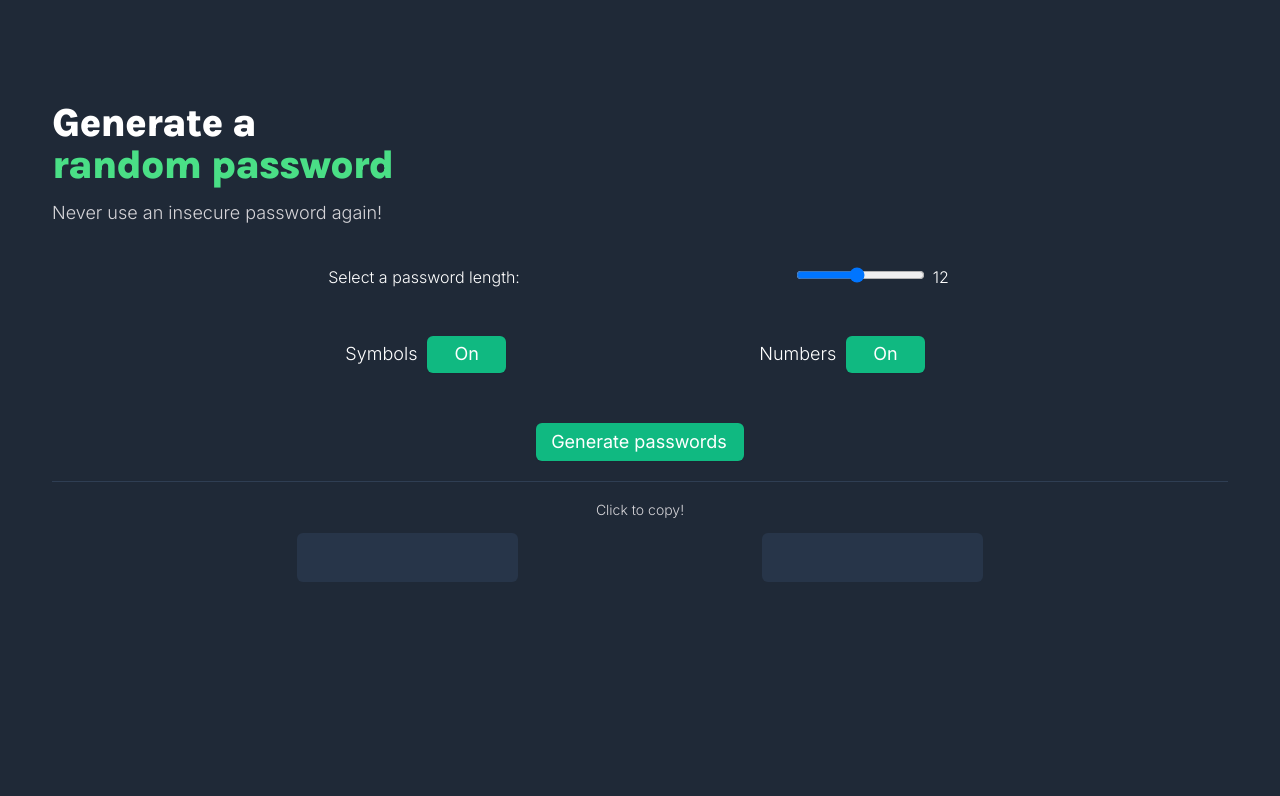
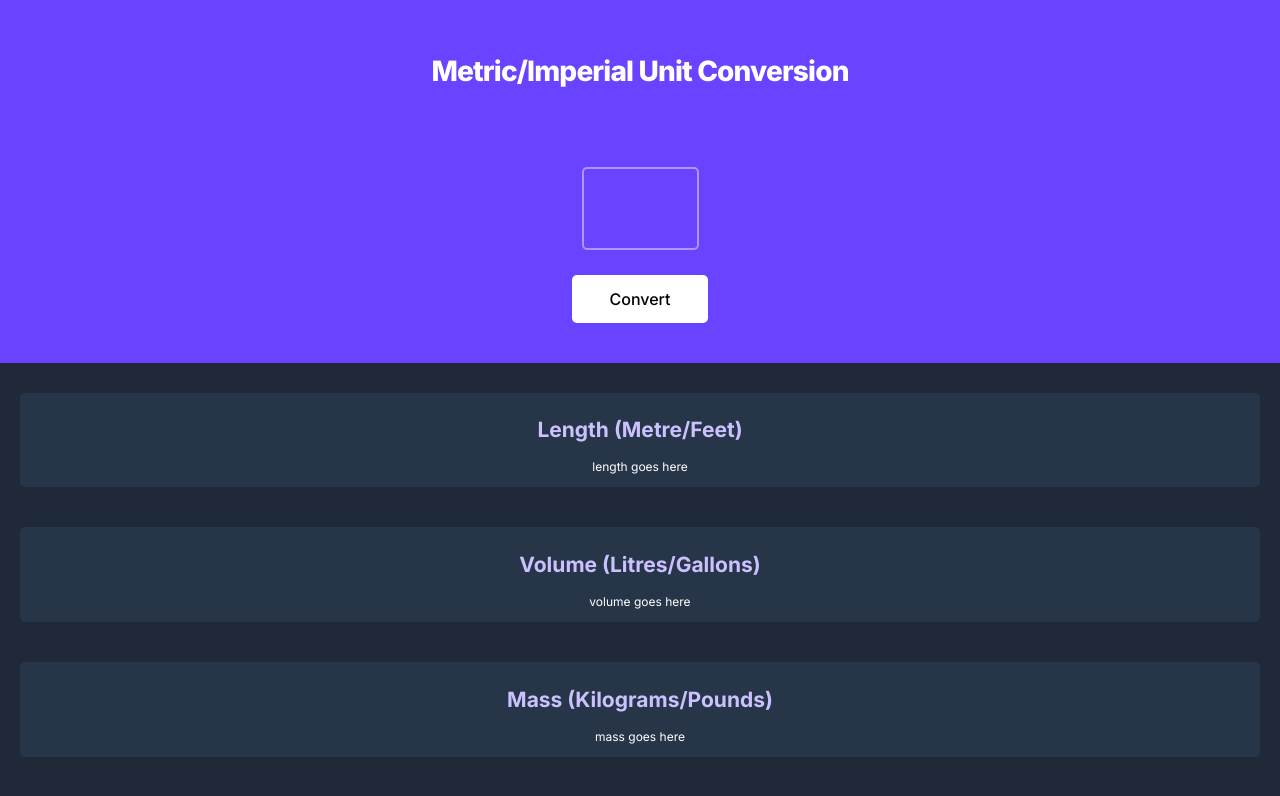
Before and after one commit to Hashim332/password_generator, a website built with Vite: page index.html in a window 1280 px wide. Built offline with nearby package versions, Linux system fonts and the light colour scheme.

Commit message:
Initial commit

```diff
--- a/index.css
+++ b/index.css
@@ -1,138 +1,128 @@
-body {
-  background: #1f2937;
-  color: white;
-  margin: 115px 52px;
+
+
+html, body {
+  height: 100%; /* Ensure HTML and body take up the full height of the viewport */
+  margin: 0; /* Remove default margin */
   font-family: Inter;
-  font-size: 18px;
-  font-style: normal;
-  font-weight: 300;
+}
+
+.section-1{
+    background: #6943FF;
+    display: flex;
+    flex-direction: column;
+}
+
+.section-2{
+    background: #1F2937;
+    display: flex;
+    flex-direction: column;
+    height: 100%;
+    padding: 10px 0px;
+    font-family: Inter;
+    font-size: 14px;
+    font-weight: 400;
+    line-height: 20px;
+    text-align: center;
+    color: #FFFFFF;
+
 }
 
 h1 {
-  color: var(--white, #fff);
-  font-family: Karla;
-  font-size: 40px;
-  font-style: normal;
-  font-weight: 800;
-  line-height: 15px; /* 100% */
-  letter-spacing: -1px;
+    /* font-family: Inter; */
+    font-size: 28px;
+    font-weight: 800;
+    line-height: 38px;
+    letter-spacing: -0.03em;
+    text-align: center;
+    color: #FFFFFF;
+    padding: 33px
 }
 
-.green-header {
-  color: #4adf86;
+.container1{
+    display: flex;
+    flex-direction: column;
+    align-items: center;
+    justify-content: center;
 }
 
-.subheader {
-  color: var(--Medium-grey, #d5d4d8);
-  /* text-xl/leading-7/font-normal */
-  font-family: Inter;
-  font-size: 18px;
-  font-style: normal;
-  font-weight: 300;
-  line-height: 28px; /* 140% */
+input{
+  background: transparent;
+  border: solid 2px #B295FF;
+  border-radius: 5px;
+  width: 117px;
+  height: 83px;
+  margin: 25px;
+  color: #FFFFFF;
+  font-size: 58px;
+  font-weight: 800;
+  line-height: 24.39px;
+  text-align: center;
+  padding: 10px;
 }
 
-button {
-  display: inline-flex;
-  padding: 9px 17px 9px 15px;
-  justify-content: center;
-  align-items: center;
-  border-radius: 6px;
-  background: #10b981;
-  box-shadow: 0px 1px 2px 0px rgba(0, 0, 0, 0.05);
-  color: white;
-  border: 1px;
-}
 
-button:focus {
+input:focus {
   outline: none;
 }
 
-.horizontal-rule {
-  width: 100%;
-  height: 1px;
-  background: #2f3e53; /* Set the color of the line */
-  margin: 20px 0; /* Adjust the margin as needed */
+button{
+    background-color: #FFFFFF;
+    color: #000000;
+    border-radius: 5px;
+    border:none;
+    margin-bottom:40px;
+    font-family: Inter;
+    font-size: 16px;
+    font-weight: 500;
+    line-height: 24px;
+    padding: 12px 38px;
 }
 
-.slider {
-  font-family: Inter;
-  font-size: 16px;
-  font-weight: 300;
-  display: flex;
-  margin: 10px 0px;
-  margin-top: 40px;
-  justify-content: space-evenly;
-  align-items: baseline;
+button:focus{
+    outline: none;
 }
 
-#slider-value-el {
-  padding: 3px;
+h2{
+    color: #CCC1FF;
 }
 
-input[type="range"]:focus {
-  outline: none;
+.length-container{
+    display: flex;
+    flex-direction: column;
+    background: #273549;
+    margin: 20px;
+    border-radius: 5px;
+    padding: 10px;
+
 }
 
-.toggles {
-  display: flex;
-  justify-content: space-evenly;
-  margin: 50px;
+.volume-container{
+    display: flex;
+    flex-direction: column;
+    background: #273549;
+    margin: 20px;
+    border-radius: 5px;
+    padding: 10px;
 }
 
-.symbol-button {
-  display: flex;
-  align-items: baseline;
+.mass-container{
+    display: flex;
+    flex-direction: column;
+    background: #273549;
+    margin: 20px;
+    border-radius: 5px;
+    padding: 10px;
 }
 
-.number-button {
-  display: flex;
-  align-items: baseline;
+
+#length-conversion{
+     font-size: 12px
 }
 
-#numbers-button {
-  margin: 0px 10px;
-  padding: 8px 27px;
-}
-#symbols-button {
-  margin: 0px 10px;
-  padding: 8px 27px;
+#volume-conversion{
+     font-size: 12px
 }
 
-#generate-button {
-  display: flex;
-  justify-content: center;
+#mass-conversion{
+     font-size: 12px
 }
-
-.passwords {
-  display: flex;
-  justify-content: space-evenly;
-}
-
-.password {
-  border-radius: 6px;
-  background: #273549;
-  width: 211px;
-  height: 39px;
-  color: #55f991;
-
-  text-align: center;
-  font-family: Inter;
-  font-size: 16px;
-  font-style: normal;
-  font-weight: 300;
-  line-height: 32px; /* 200% */
-  padding: 5px;
-}
-
-.password:hover {
-  cursor: pointer;
-}
-
-.ctc {
-  margin-bottom: 15px;
-  color: var(--Medium-grey, #d5d4d8);
-  padding: 0px;
-  text-align: center;
-  font-size: 14px;
-}
--- a/index.html
+++ b/index.html
@@ -1,62 +1,36 @@
 <html>
     <head><link rel="stylesheet" href="https://cdnjs.cloudflare.com/ajax/libs/normalize/8.0.1/normalize.css">
         <link rel="stylesheet" href="index.css">
-        <link rel="preconnect" href="https://fonts.googleapis.com">
-        <link rel="preconnect" href="https://fonts.gstatic.com" crossorigin>
-        <link href="https://fonts.googleapis.com/css2?family=Inter:wght@300;400&family=Karla:wght@400;800&display=swap" rel="stylesheet">
+    <link rel="preconnect" href="https://fonts.googleapis.com">
+    <link rel="preconnect" href="https://fonts.gstatic.com" crossorigin>
+    <link href="https://fonts.googleapis.com/css2?family=Inter:wght@100..900&display=swap" rel="stylesheet">
     </head>
+    <body>
 
-    <body>
-        <div class="header">
-            <h1>Generate a</h1>
-            <h1 class="green-header">random password</h1>
-        </div>
-
-        <div class="subheader">
-            Never use an insecure password again!
-        </div>
-
-        <div class="slider">
-            <label for="slider">Select a password length:</label>
-            <div>
-                <input type="range" id="slider-el" name="slider" min="5" max="20" value="12">
-                <span id="slider-value-el">12</span>
+        <div class="section-1">
+            <h1> Metric/Imperial Unit Conversion </h1>
+            <div class="container1">
+                <input type="text" id="input-el">
+                <button id="input-btn">Convert</button>
             </div>
         </div>
 
-        <div class="toggle-block">
-            <div class="toggles">
-                <div class="symbol-button">
-                    <div> Symbols </div>
-                    <div>
-                        <button id="symbols-button"> On </button>
-                    </div>
-                </div>
+        <div class="section-2">
+            <div class="length-container">
+                <h2> Length (Metre/Feet) </h2>
+                <div id="length-conversion"> </div>
+            </div>
 
-                <div class="number-button">
-                    <div> Numbers </div>
-                    <div>
-                        <button id="numbers-button"> On </button>
-                    </div>
-                </div>
+             <div class="volume-container">
+                <h2> Volume (Litres/Gallons) </h2>
+                <div id="volume-conversion"> </div>
+            </div>
+
+             <div class="mass-container">
+                <h2> Mass (Kilograms/Pounds) </h2>
+                <div id="mass-conversion"> </div>
             </div>
         </div>
-
-
-        <div class="password-block">
-            <div class="password-subblock">
-                <div id="generate-button">
-                    <button onclick="generatePasswords()"> Generate passwords </button>
-                </div>
-                <div class="horizontal-rule"></div>
-                <div class="ctc"> Click to copy!</div>
-                <div class="passwords">
-                    <div id="password-el-1" class="password" onclick="copyToClipboard('password-el-1')"> </div>
-                    <div id="password-el-2" class="password" onclick="copyToClipboard('password-el-2')"> </div>
-                </div>
-            </div>
-        </div>
-
 
         <script src="index.js"></script>
     </body>
--- a/index.js
+++ b/index.js
@@ -1,106 +1,73 @@
-const characters = ["A","B","C","D","E","F","G","H","I","J","K","L","M","N","O","P","Q","R","S","T","U","V","W","X","Y","Z","a","b","c","d","e","f","g","h","i","j","k","l","m","n","o","p","q","r","s","t","u","v","w","x","y","z"]
-const numbers = ["0", "1", "2", "3", "4", "5", "6", "7", "8", "9"]
-const symbols = ["~","`","!","@","#","$","%","^","&","*","(",")","_","-","+","=","{","[","}","]",",","|",":",";","<",">",".","?","/"];
+/*
+1 meter = 3.281 feet
+1 liter = 0.264 gallon
+1 kilogram = 2.204 pound
+*/
+
+const inputEl = document.getElementById("input-el")
+const inputBtn = document.getElementById("input-btn")
+const lengthEl = document.getElementById("length-conversion")
+const volumeEl = document.getElementById("volume-conversion")
+const massEl = document.getElementById("mass-conversion")
 
 
-let buttonEl = document.getElementById("button-el")
-let passwordEl1 = document.getElementById("password-el-1")
-let passwordEl2 = document.getElementById("password-el-2")
+
+lengthEl.innerHTML = "length goes here"
+volumeEl.innerHTML = "volume goes here"
+massEl.innerHTML = "mass goes here"
+
+inputBtn.addEventListener("click", function() {
+    renderLength(Number(inputEl.value))
+    renderVolume(Number(inputEl.value))
+    renderMass(Number(inputEl.value))
+
+})
 
 
-// setting up slider for password length
-let slider = document.getElementById("slider-el");
-let sliderValue = document.getElementById("slider-value-el");
-let passwordLength = slider.value
+function renderLength(integer) {
+    const lengthRatio = 3.281
+    let metresToFeet = integer * lengthRatio
+    let feetToMetres = integer / lengthRatio
 
-sliderValue.textContent = slider.value;
-
-function updatePasswordLength() {
-    sliderValue.textContent = slider.value;
-    passwordLength = slider.value
+    lengthEl.innerHTML = `${integer} metres = ${metresToFeet.toFixed(2)} feet | ${integer} feet = ${feetToMetres.toFixed(2)} metres`
 }
 
-slider.addEventListener("input", updatePasswordLength);
+function renderVolume(integer) {
+    const volumeRatio = 0.264
+    let litresToGallons = integer * volumeRatio
+    let gallonsToLitres = integer / volumeRatio
 
-// symbols toggle button
-let symbolsButton = document.getElementById("symbols-button")
-let toggleSymbols = true
-
-function toggleSymbolsButton() {
-
-    toggleSymbols = !toggleSymbols
-
-    symbolsButton.textContent = toggleSymbols ? "On" : "Off";
-
-     if (toggleSymbols === true) {
-        this.style.backgroundColor = "#10B981"
-    } else {
-        this.style.backgroundColor = "#BE123C"
-    }
+    volumeEl.innerHTML = `${integer} litres = ${litresToGallons.toFixed(2)} gallons | ${integer} gallons = ${gallonsToLitres.toFixed(2)} litres`
 }
 
-symbolsButton.addEventListener("click", toggleSymbolsButton)
+function renderMass(integer) {
+    const massRatio = 2.204
+    let kilosToPounds = integer * massRatio
+    let poundsToKilos = integer / massRatio
 
-// numbers toggle button
-let numbersButton = document.getElementById("numbers-button")
-let toggleNumbers = true
-
-function toggleNumbersButton() {
-
-    toggleNumbers = !toggleNumbers
-
-    numbersButton.textContent = toggleNumbers ? "On" : "Off";
-
-    if (toggleNumbers === true) {
-        this.style.backgroundColor = "#10B981"
-    } else {
-        this.style.backgroundColor = "#BE123C"
-    }
+    massEl.innerHTML = `${integer} kilos = ${kilosToPounds.toFixed(2)} pounds | ${integer} pounds = ${poundsToKilos.toFixed(2)} kilos`
 }
 
-numbersButton.addEventListener("click", toggleNumbersButton)
 
-// creating and displaying passwords from conditions above
+// function renderElement(integer, ratio) {
+//     let converted1 = integer * ratio
+//     let converted2 = integer / ratio
 
-function createPassword() {
-    allowedCharacters = characters
+//     lengthEl.innerHTML = `${integer} metres = ${metresToFeet.toFixed(2)} feet | ${integer} feet = ${feetToMetres.toFixed(2)} metres`
 
-    if (toggleNumbers) {
-        allowedCharacters = allowedCharacters.concat(numbers)
-    }
+// }
 
-    if (toggleSymbols) {
-        allowedCharacters = allowedCharacters.concat(symbols)
-    }
 
-    let password = ""
-    for (let i = 0; i < passwordLength; i++) {
-        let randomIndex = Math.floor(Math.random() * allowedCharacters.length)
-        password += allowedCharacters[randomIndex]
-    }
-    return password
-}
 
-function generatePasswords() {
-    let password1 = createPassword()
-    let password2 = createPassword()
-    passwordEl1.textContent = password1
-    passwordEl2.textContent = password2
 
-}
+// input from user taken
+// list with all 6 conversions
+// render each line using indexing (probably)
 
- function copyToClipboard(name) {
-      // Select the text inside the div
-      const textToCopy = document.getElementById(name);
-      const range = document.createRange();
-      range.selectNode(textToCopy);
-      window.getSelection().removeAllRanges();
-      window.getSelection().addRange(range);
 
-      // Execute the copy command
-      document.execCommand('copy');
+inputEl.addEventListener("input", function(){
+  let width = Math.max(117, (this.value.length + 1) * 35);
 
-      // Clean up and notify the user
-      window.getSelection().removeAllRanges();
-      alert('Text has been copied to the clipboard');
-    }
+  // Set the width of the input element
+  this.style.width = width + 'px';
+})
```
Also changed, not shown: README.md.
